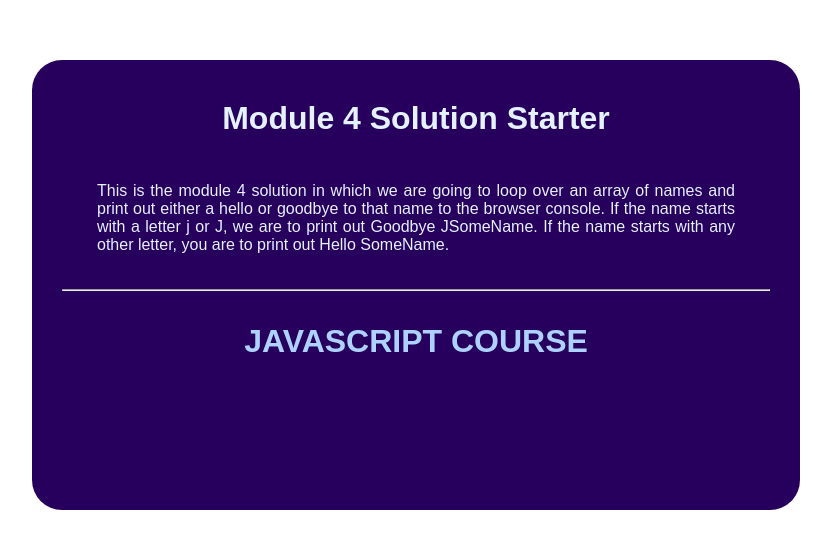
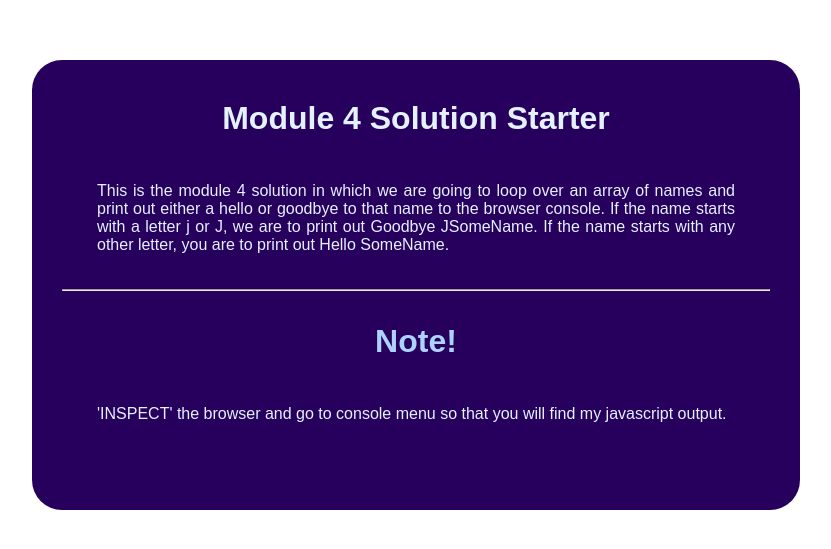
Before and after one commit to Jallal-Hussain/Module-4-Solution, a plain HTML site: page index.html in a window 1280 px wide. Shown: the part 115-664 px from the top of the page, without its empty margins (224-1055 px from the left). Drawn offline with Linux system fonts and the light colour scheme.

Commit message:
fixed index.html file.

```diff
--- a/index.html
+++ b/index.html
@@ -24,7 +24,8 @@
           letter, you are to print out Hello SomeName.
         </p>
         <hr>
-        <h1 class="tag">JAVASCRIPT COURSE</h1>
+        <h1 class="tag">Note!</h1>
+        <p class="description">'INSPECT' the browser and go to console menu so that you will find my javascript output.</p>
       </div>
     </div>
 
```
